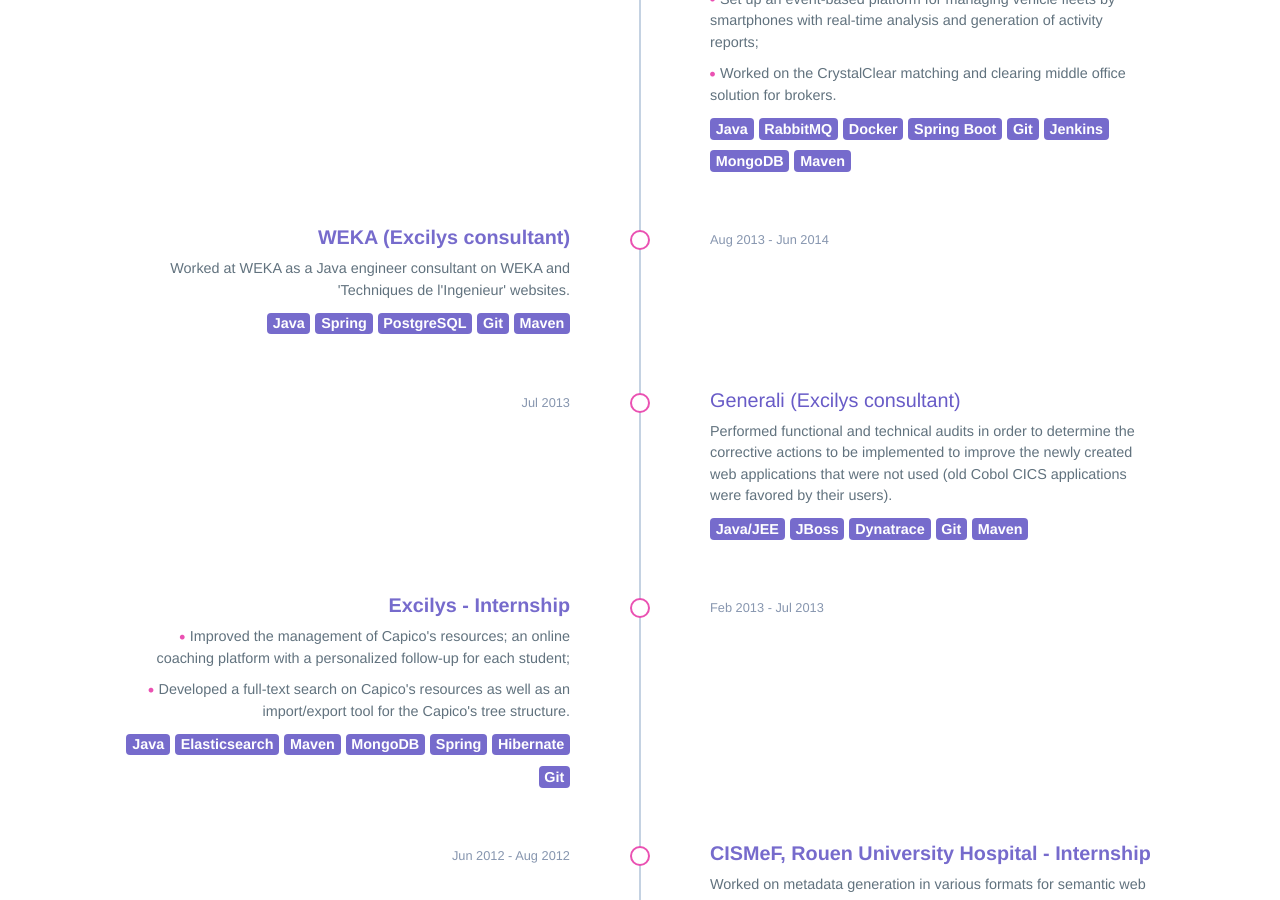
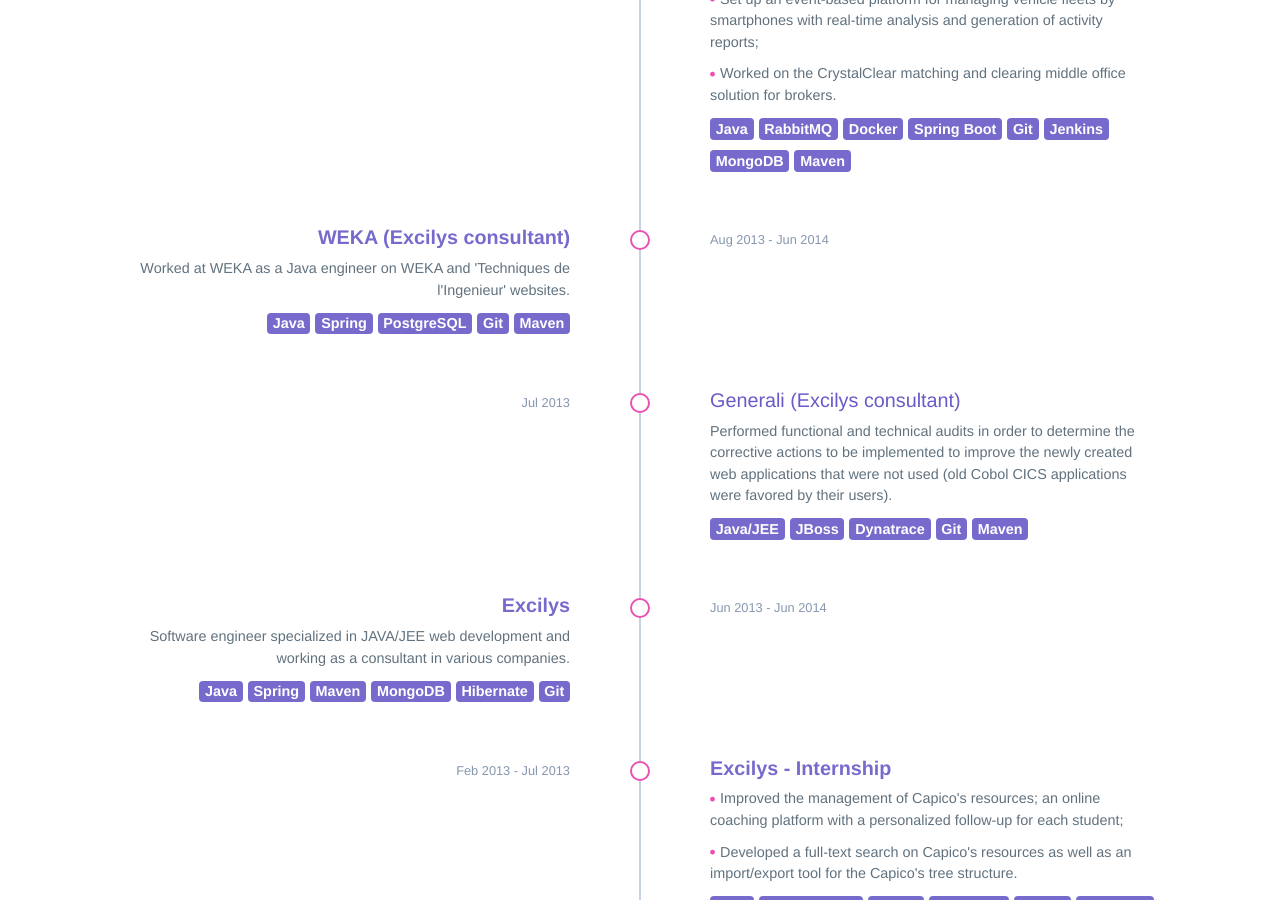
Before and after one commit to antoinecarton/antoinecarton.github.io, a Jekyll site: the page built from index.md, in a window 1280 px wide and 900 px high, scrolled down 1663 px. Built offline with Jekyll 4.4.1, drawn with Linux system fonts in a browser that asks for light colours.

Commit message:
update timeline

```diff
--- a/index.md
+++ b/index.md
@@ -68,6 +68,18 @@
       - Dynatrace
       - Git
       - Maven
+  - company: Excilys
+    date: Jun 2013 - Jun 2014
+    link: http://www.excilys.com
+    description: |
+      Software engineer specialized in JAVA/JEE web development and working as a consultant in various companies.
+    skills:
+      - Java
+      - Spring
+      - Maven
+      - MongoDB
+      - Hibernate
+      - Git
   - company: Excilys - Internship
     date: Feb 2013 - Jul 2013
     link: http://www.excilys.com
```
Also changed, not shown: other parts of index.md (+1 -1 lines).
